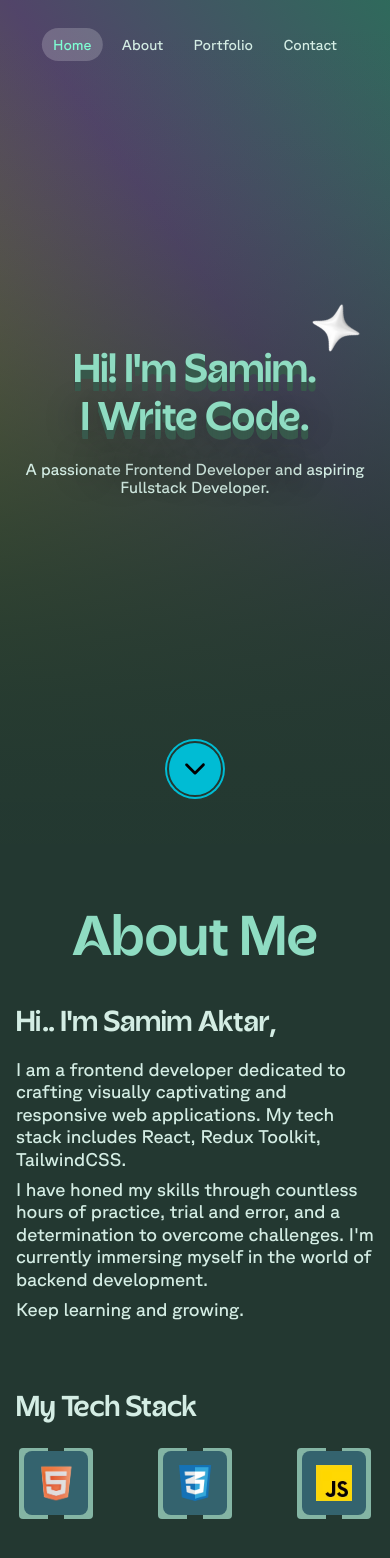
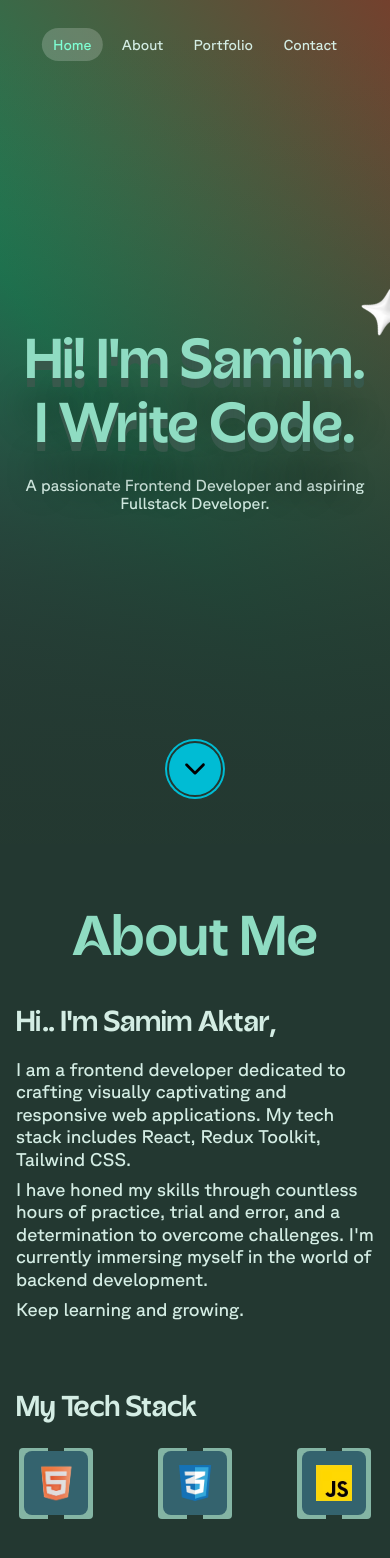
Before and after one commit to samimaktar-coder/personal-portfolio, a React (Vite) app: page / in a window 390 px wide. Shown: the top 1558 px of the page. Built offline with nearby package versions, Linux system fonts and the light colour scheme.

Commit message:
Update Home page

```diff
--- a/src/App.css
+++ b/src/App.css
@@ -33,6 +33,7 @@ a {
 img,
 svg {
     width: 100%;
+    pointer-events: none;
 }
 
 ::selection {
--- a/src/components/about/About.jsx
+++ b/src/components/about/About.jsx
@@ -14,7 +14,7 @@ function About() {
             <span>
               I am a frontend developer dedicated to crafting visually
               captivating and responsive web applications. My tech stack
-              includes React, Redux Toolkit, TailwindCSS.
+              includes React, Redux Toolkit, Tailwind CSS.
             </span>
             <span>
               I have honed my skills through countless hours of practice, trial
--- a/src/components/home/home.css
+++ b/src/components/home/home.css
@@ -213,16 +213,12 @@
     }
 
     .home__heading h1 {
-        font-size: 3.5rem;
-        line-height: 3.5rem;
+        font-size: 4rem;
+        line-height: 4.5rem;
     }
 }
 
 @media screen and (max-width:600px) {
-    .home__heading h1 {
-        font-size: 3rem;
-        line-height: 3.5rem;
-    }
 
     .home__content p {
         font-size: 1rem;
@@ -235,7 +231,7 @@
 
     .wrapper {
         animation: none;
-        background-position: 60%;
+        background-position: 100%;
     }
 }
 
@@ -259,8 +255,8 @@
 
 @media screen and (max-width:460px) {
     .home__heading h1 {
-        font-size: 2.5rem;
-        line-height: 3rem;
+        font-size: 3.5rem;
+        line-height: 4rem;
     }
 
     .home__heading .star_1 {
@@ -272,8 +268,8 @@
 
 @media screen and (max-width:385px) {
     .home__heading h1 {
-        font-size: 2.2rem;
-        line-height: 3rem;
+        font-size: 3rem;
+        line-height: 3.5rem;
     }
 
     .home__content p {
```
